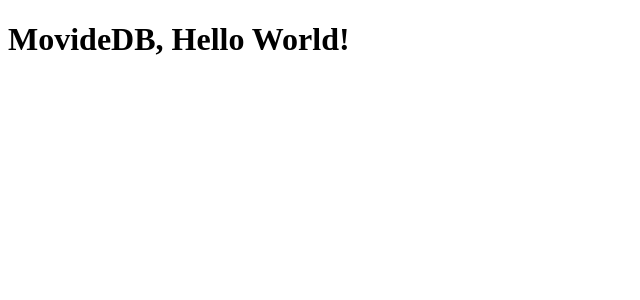
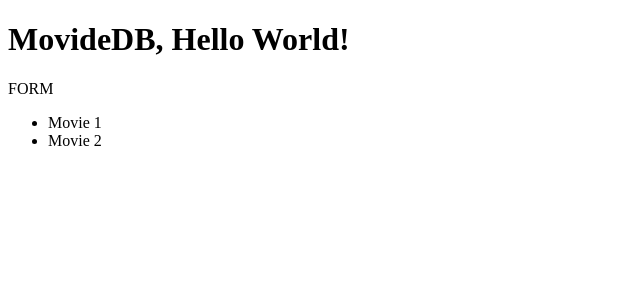
Before and after one commit to kox/movieDBex, a React app: page / in a window 1280 px wide. Shown: the top 300 px of the page, without its empty margins (0-640 px from the left). Built offline with nearby package versions, Linux system fonts and the light colour scheme.

Commit message:
Importing components into the APP

```diff
--- a/containers/App.js
+++ b/containers/App.js
@@ -1,4 +1,6 @@
 import React, { Component, PropTypes } from 'react'
+import Searcher from '../components/Searcher'
+import Movies from '../components/Movies'
 
 class App extends Component {
   constructor(props) {
@@ -9,6 +11,10 @@ class App extends Component {
     return (
       <div>
         <h1>MovideDB, Hello World!</h1>
+
+        <Searcher />
+
+        <Movies />
       </div>
     )
   }
```
